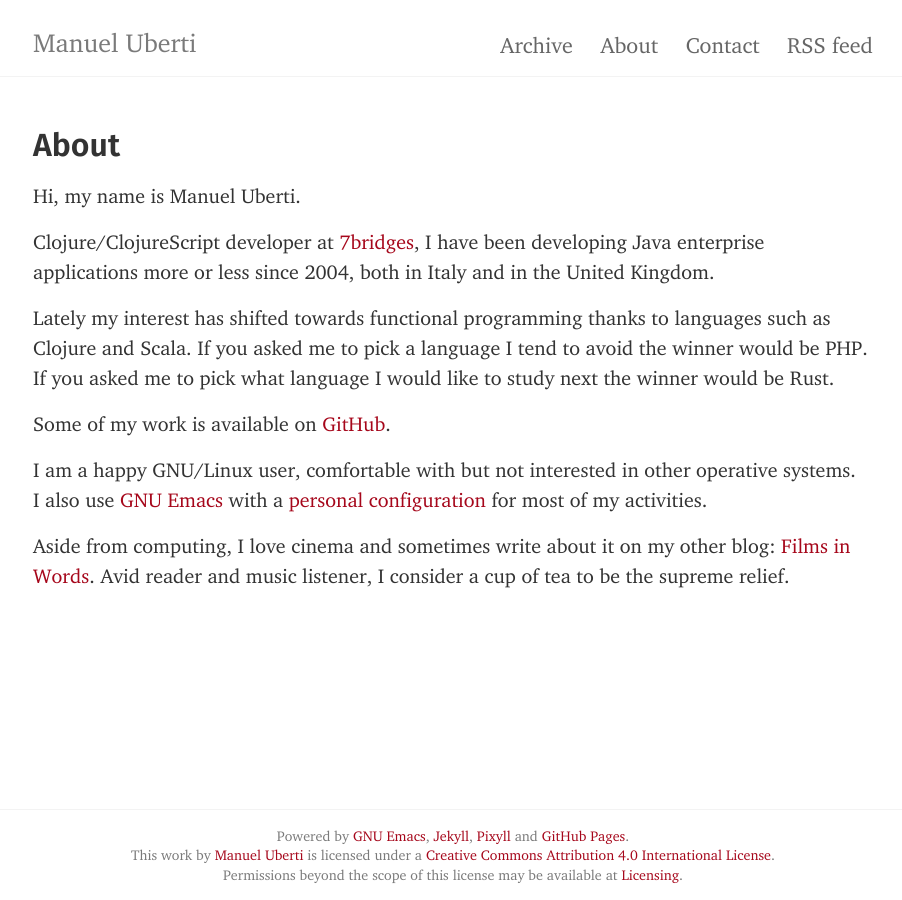
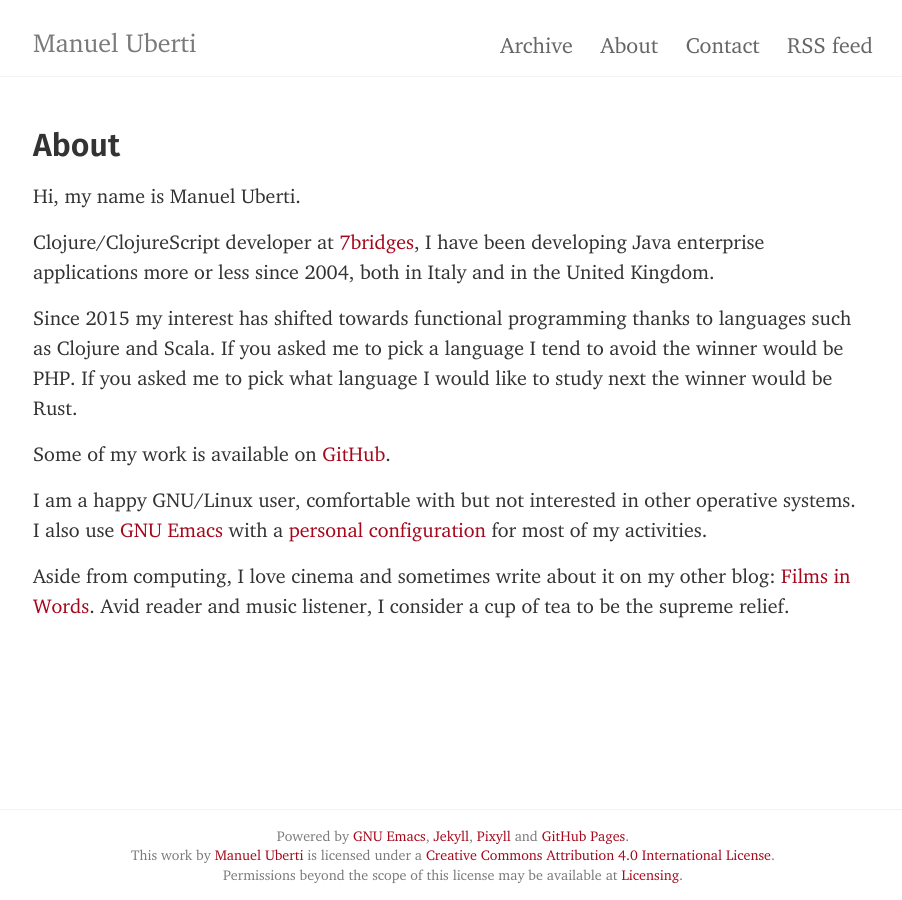
Before and after one commit to manuel-uberti/manuel-uberti.github.io, a Jekyll site: the page built from about.md, in a window 1280 px wide. Shown: the whole page, without its empty margins (187-1089 px from the left). Built offline with Jekyll 4.4.1, drawn with Linux system fonts in a browser that asks for light colours.

Commit message:
Add year
Using "lately" implies a short period of time.

```diff
--- a/about.md
+++ b/about.md
@@ -11,7 +11,7 @@ Clojure/ClojureScript developer at [7bridges](https://7bridges.eu/), I have bee
 developing Java enterprise applications more or less since 2004, both in Italy
 and in the United Kingdom.
 
-Lately my interest has shifted towards functional programming thanks to
+Since 2015 my interest has shifted towards functional programming thanks to
 languages such as Clojure and Scala. If you asked me to pick a language I tend
 to avoid the winner would be PHP. If you asked me to pick what language I would
 like to study next the winner would be Rust.
```
